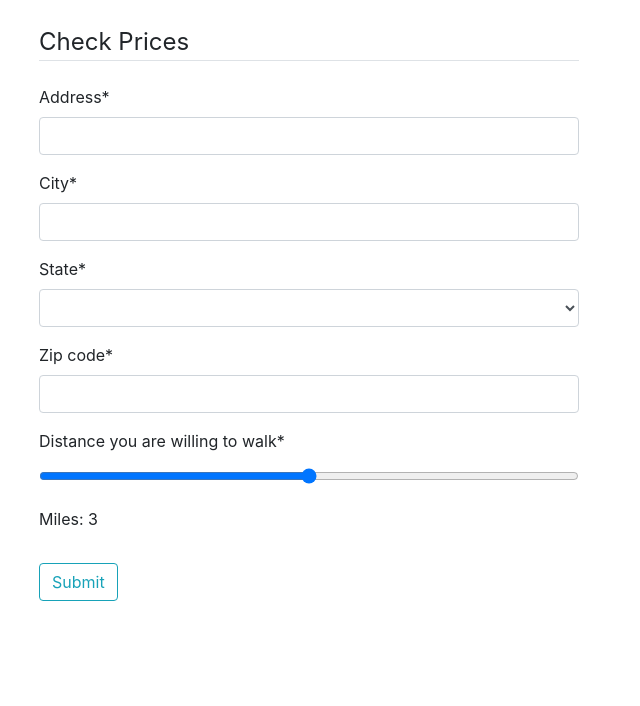
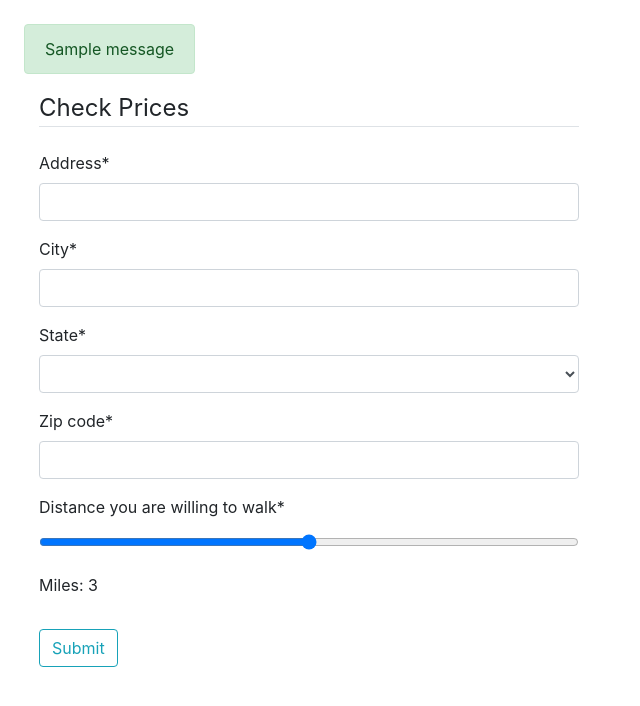
Before and after one commit to BrandonMohammed/TripSaver, a Django app: page / in a window 1280 px wide. Shown: the part 56-762 px from the top of the page, without its empty margins (0-640 px from the left). Run offline with Django 4.2, Linux system fonts and the light colour scheme; tables that the repository leaves empty hold one stand-in row (values such as "Sample post"); one stand-in notice (Sample message) is shown; lists and menus that the app fills with data are empty; some libraries are stand-ins or nearby versions.

Commit message:
Added success/error message for address validation

```diff
--- a/UberPriceCheck/templates/UberPriceCheck/base.html
+++ b/UberPriceCheck/templates/UberPriceCheck/base.html
@@ -32,6 +32,15 @@
 
     <main role="main" class="container mt-4 ml-4 mr-4">
         <div class="row">
+          {% if messages %}
+            {% for message in messages %}
+              <div class="alert alert-{{ message.tags }}">
+                {{ message }}
+              </div>
+            {% endfor %}
+          {% endif %}
+        </div>
+        <div class="row">
             <div class="col-md-6">
                 {% block content %}
                 {% endblock content %}
--- a/UberPriceCheck/views.py
+++ b/UberPriceCheck/views.py
@@ -1,5 +1,6 @@
 from django.shortcuts import render, redirect
 from django.http import HttpResponse
+from django.contrib import messages
 from .forms import InputForm
 from localflavor.us.us_states import US_STATES
 from .models import InputAddress, PriceEstimate
@@ -17,11 +18,15 @@ def home(request):
 
 			est_list = input_address.BuildEstimateList()
 
+			if (est_list):
+				messages.success(request, f'The address was valid!')
+			else:
+				messages.warning(request, f'The address was not valid!')
+
 		context = {
 			'estimates': est_list,
 			'form': form
 		}
-
 		return render(request, 'UberPriceCheck/homepage.html', context)
 	else:
 		form = InputForm()
```
